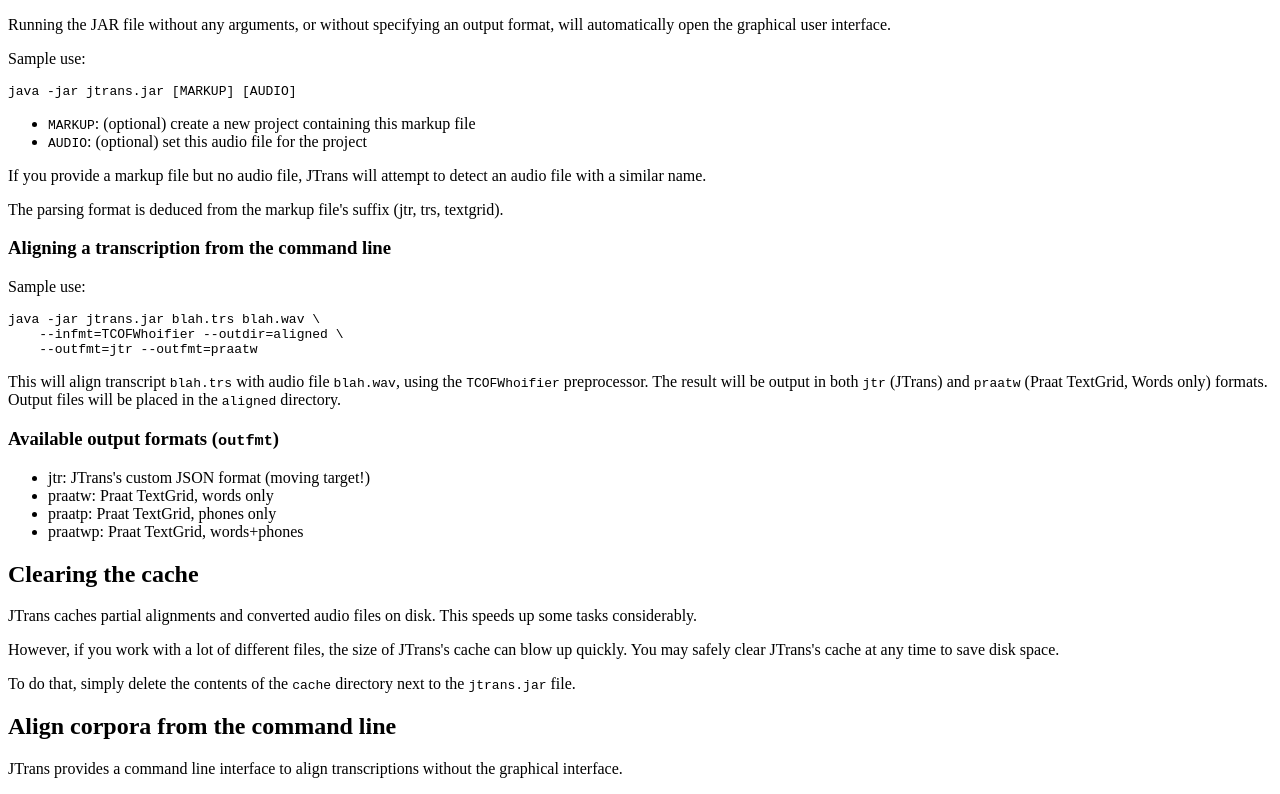
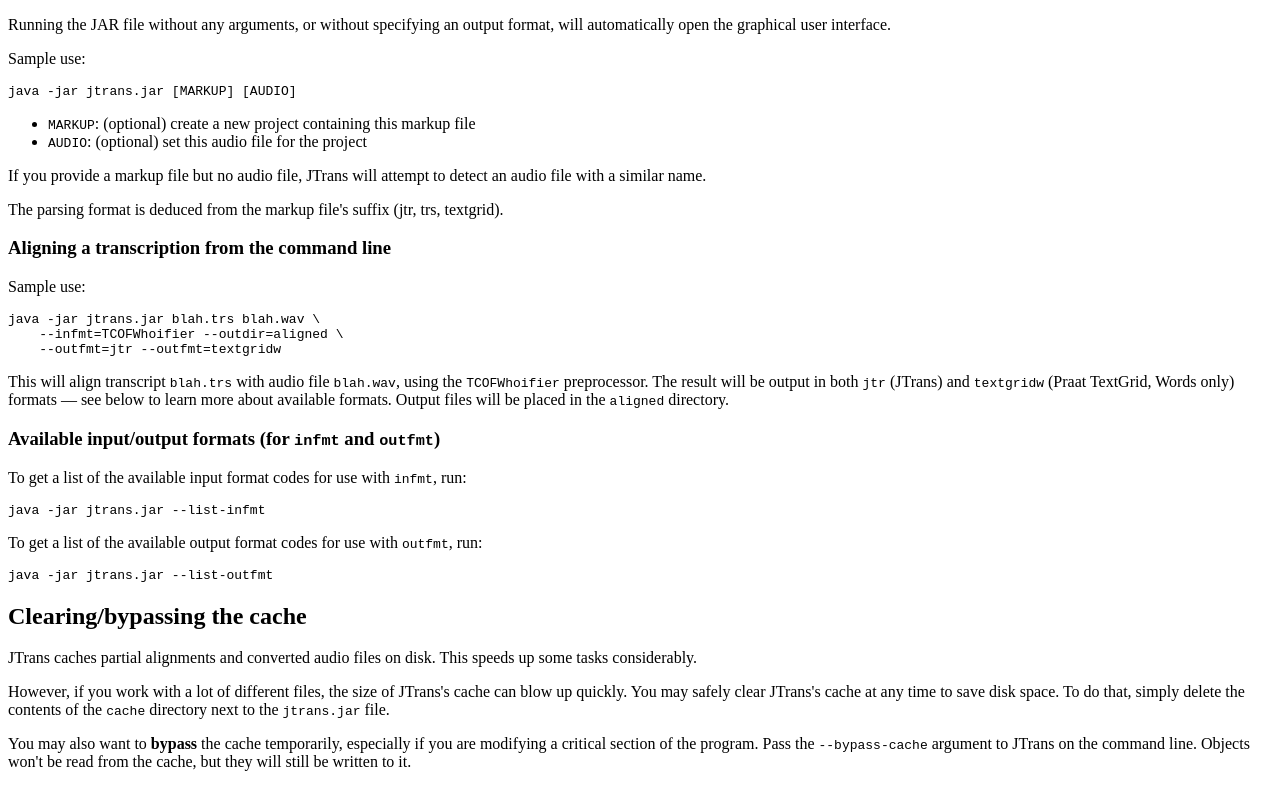
Before and after one commit to synalp/jtrans, a plain HTML site: page docs/manual.html in a window 1280 px wide. Shown: the part 2866-3660 px from the top of the page. Drawn offline with Linux system fonts and the light colour scheme.

Commit message:
manual: available formats, bypass cache

```diff
--- a/docs/manual.html
+++ b/docs/manual.html
@@ -377,42 +377,41 @@ textgrid).</p>
 
 <pre>java -jar jtrans.jar blah.trs blah.wav \
     --infmt=TCOFWhoifier --outdir=aligned \
-    --outfmt=jtr --outfmt=praatw</pre>
+    --outfmt=jtr --outfmt=textgridw</pre>
 
 <p>This will align transcript <code>blah.trs</code> with audio file
     <code>blah.wav</code>, using the <code>TCOFWhoifier</code> preprocessor.
     The result will be output in both <code>jtr</code> (JTrans) and
-    <code>praatw</code> (Praat TextGrid, Words only) formats. Output files will be
-    placed in the <code>aligned</code> directory.</p>
+    <code>textgridw</code> (Praat TextGrid, Words only) formats
+    &mdash; see below to learn more about available formats.
+    Output files will be placed in the <code>aligned</code> directory.</p>
 
-<h3>Available output formats (<code>outfmt</code>)</h3>
-<ul>
-    <li>jtr: JTrans's custom JSON format (moving target!)</li>
-    <li>praatw: Praat TextGrid, words only</li>
-    <li>praatp: Praat TextGrid, phones only</li>
-    <li>praatwp: Praat TextGrid, words+phones</li>
-</ul>
+<h3>Available input/output formats (for <code>infmt</code>
+    and <code>outfmt</code>)</h3>
+
+<p>To get a list of the available input format codes for use with
+    <code>infmt</code>, run:</p>
+<pre>java -jar jtrans.jar --list-infmt</pre>
+
+<p>To get a list of the available output format codes for use with
+    <code>outfmt</code>, run:</p>
+<pre>java -jar jtrans.jar --list-outfmt</pre>
 
 
-<h2>Clearing the cache</h2>
+<h2>Clearing/bypassing the cache</h2>
 
 <p>JTrans caches partial alignments and converted audio files on disk. This
 speeds up some tasks considerably.</p>
 
 <p>However, if you work with a lot of different files, the size of JTrans's
 cache can blow up quickly. You may safely clear JTrans's cache at any time to
-save disk space.</p>
+save disk space. To do that, simply delete the contents of the <tt>cache</tt>
+directory next to the <tt>jtrans.jar</tt> file.</p>
 
-<p>To do that, simply delete the contents of the <tt>cache</tt> directory next
-to the <tt>jtrans.jar</tt> file.</p>
-
-
-
-<h2>Align corpora from the command line</h2>
-
-<p>JTrans provides a command line interface to align transcriptions without the
-graphical interface.</p>
-
+<p>You may also want to <strong>bypass</strong> the cache temporarily,
+especially if you are modifying a critical section of the program.
+Pass the <code>--bypass-cache</code> argument to JTrans on the command line.
+Objects won't be read from the cache, but they will still be written to it.</p>
 
 
 </article>
```
